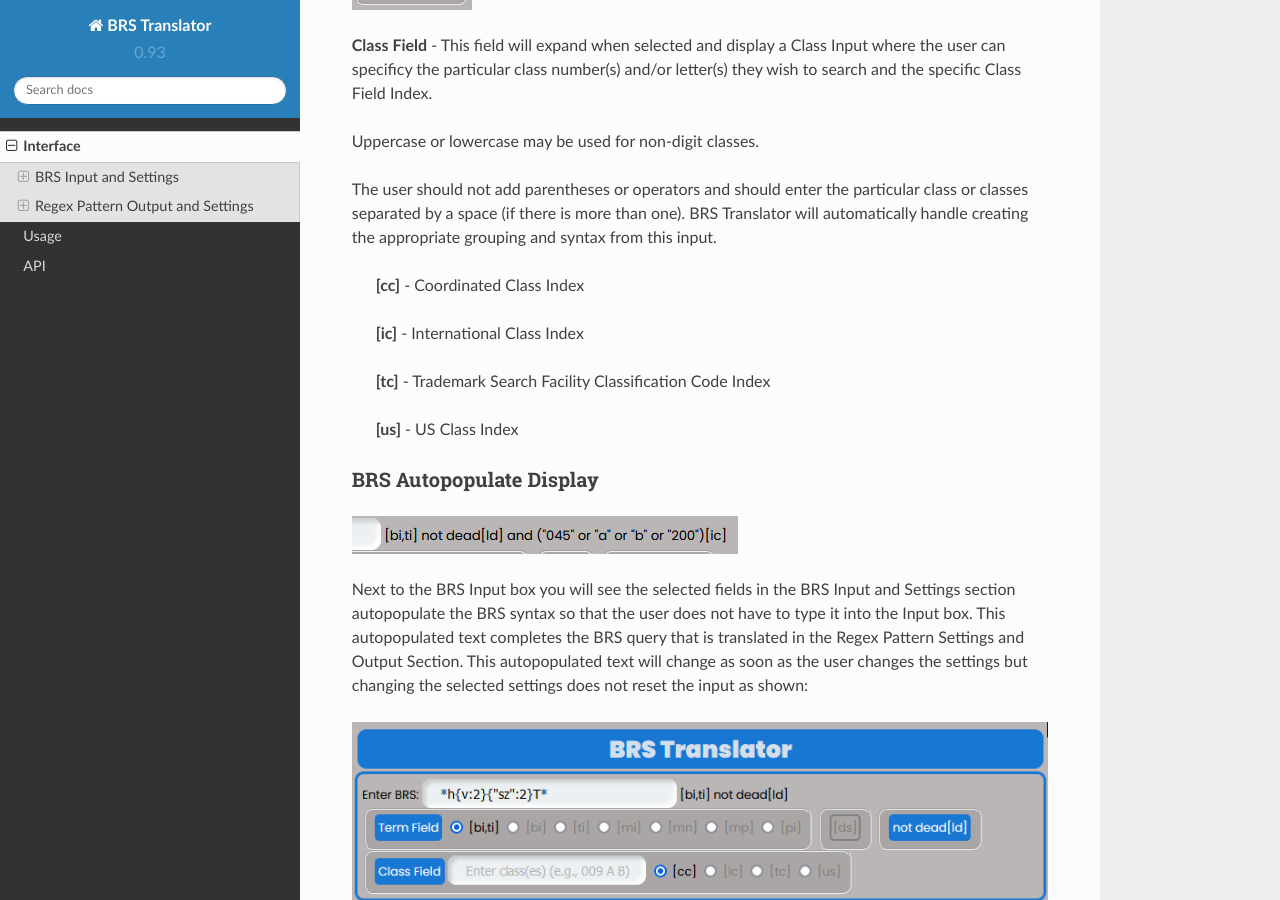
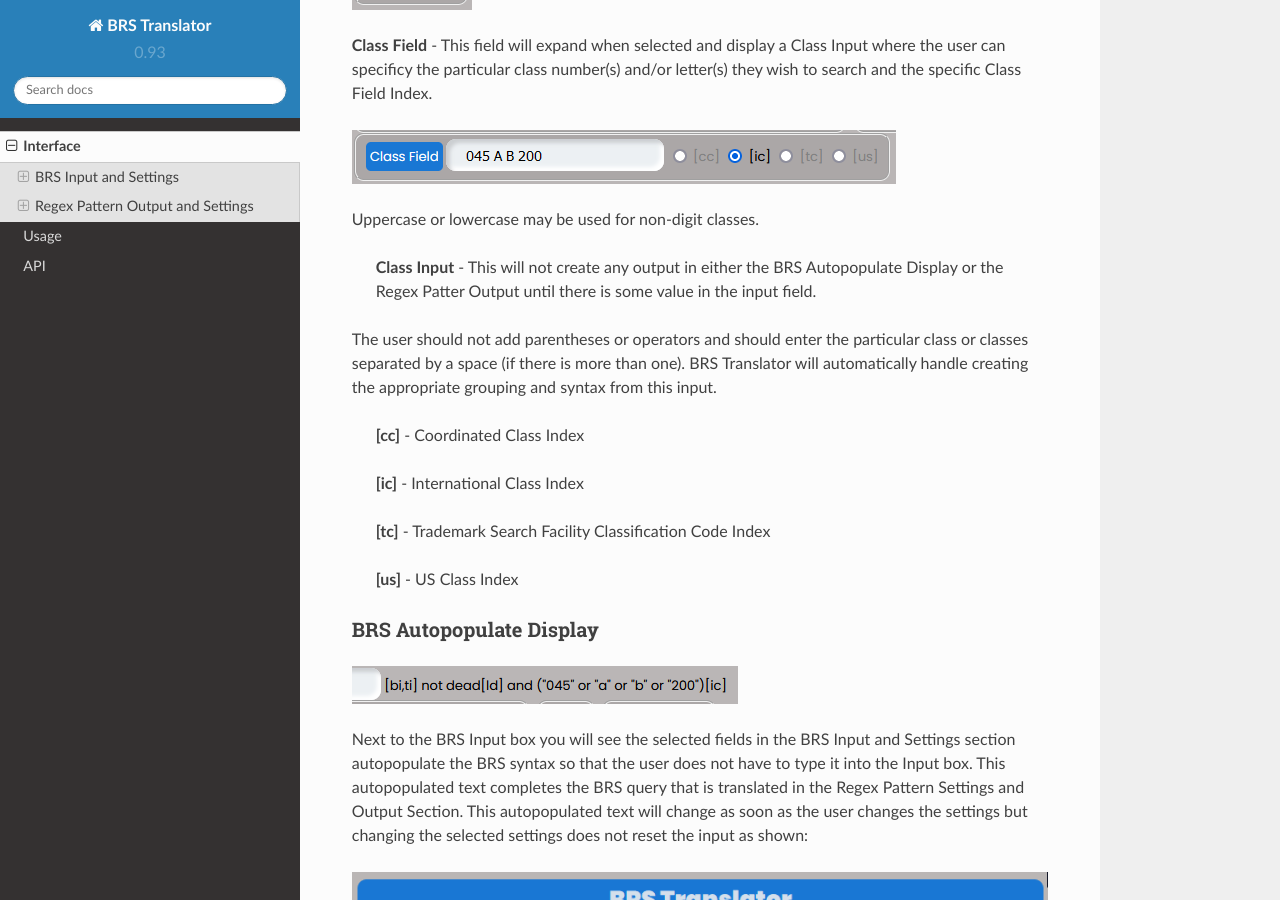
Before and after one commit to Ayjent/BRS-Translator, a Sphinx documentation site: the page built from docs/source/interface.rst, in a window 1280 px wide and 900 px high, scrolled down 3597 px. Built offline with Sphinx 7.4.7 and the Read the Docs theme 2.0.0, drawn with Linux system fonts in a browser that asks for light colours.

Commit message:
Update interface.rst

```diff
--- a/docs/source/interface.rst
+++ b/docs/source/interface.rst
@@ -73,10 +73,9 @@
 
 **Class Field** - This field will expand when selected and display a Class Input where the user can specificy the particular class number(s) and/or letter(s) they wish to search and the specific Class Field Index.
 
+.. image:: ../_static/BRS-ClassFieldSection.png
+
 Uppercase or lowercase may be used for non-digit classes.
-
-.. image:: ../_static/BRS-LiveDeadFieldSection.png
-
 
  **Class Input** - This will not create any output in either the BRS Autopopulate Display or the Regex Patter Output until there is some value in the input field.
 
```
